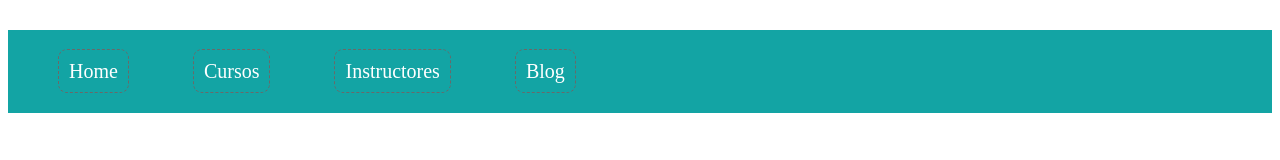
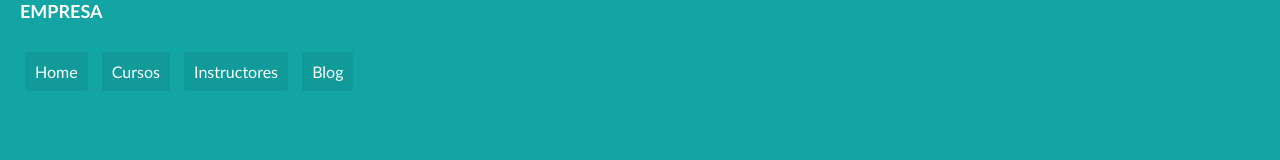
Before and after one commit to jhosdev1/HTML-CSS, a plain HTML site: page css/index.html in a window 1280 px wide. Drawn offline with Linux system fonts and the light colour scheme.

Commit message:
Aprendiendo margin,padding,box-sizing y especificidad

```diff
--- a/css/index.html
+++ b/css/index.html
@@ -8,7 +8,8 @@
     <link rel="stylesheet" href="./style.css">
 </head>
 <body>
-    <header>
+    <!-- header main-nav -->
+    <!-- <header>
         <nav>
             <ul class="main-nav">
                 <li class="main-nav__item"><a  href="">Home</a></li>
@@ -17,9 +18,19 @@
                 <li class="main-nav__item"><a  href="">Blog</a></li>
             </ul>
         </nav>
+    </header> -->
+    <header class="page-header">
+        <h1 class="title">EMPRESA</h1>
+        <nav>
+            <ul class="nav">
+                <li><a href="">Home</a></li>
+                <li><a href="">Cursos</a></li>
+                <li><a href="">Instructores</a></li>
+                <li><a href="">Blog</a></li>
+            </ul>
+        </nav>
     </header>
     <main>
-
     </main>
 </body>
 </html>
--- a/css/style.css
+++ b/css/style.css
@@ -1,4 +1,5 @@
-.main-nav{
+/* EFECTOS DE MAIN-NAV */
+/* .main-nav{
     margin-top: 30px;
     margin-bottom: 0;
     list-style: none;
@@ -32,3 +33,57 @@
     color:#13a4a4;
     font-weight: bold;
 }
+.main-nav__item a::after{
+    content: "  |";
+} */
+/* BORDER BOX */
+/*
+main{
+    width: 100%;
+    height: 500px;
+    border: 10px solid grey;
+    padding: 20px 35px;
+    box-sizing: border-box;
+}
+
+*{
+    margin: 0;
+    padding: 0;
+} */
+*{
+    margin: 0;
+    padding: 0;
+}
+
+h1{
+    margin-bottom: 20px;
+    margin-left: 20px;
+    color: white;
+}
+body{
+    background-color: #13a4a4;
+    font-family: 'Trebuchet MS', 'Lucida Sans Unicode', 'Lucida Grande', 'Lucida Sans', Arial, sans-serif;
+}
+.title{
+    font-size: 18px;
+}
+.nav {
+    list-style-type: none;
+    margin-left: 20px;
+    padding: 20px 0 20px 0;
+}
+.nav li{
+    display: inline-block;
+    padding: 0px 5px;
+}
+.nav a{
+    color: white;
+    background-color: #119a9a;
+    padding: 10px;
+    border-radius: 3px;
+    text-decoration: none;
+}
+.nav a:hover{
+    background-color: white;
+    color: #13a4a4;
+}
```
